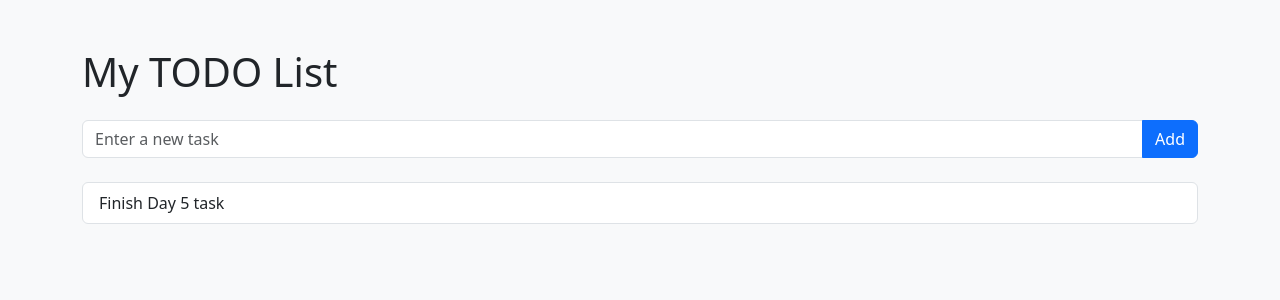
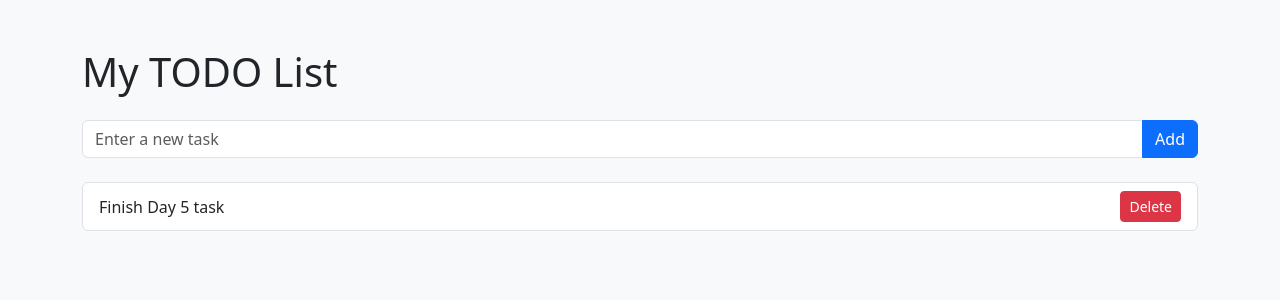
Before and after one commit to Farrelias04/flask_todo, a Flask app: page / in a window 1280 px wide. Shown: the top 300 px of the page. Run offline with Flask 3, Linux system fonts and the light colour scheme.

Commit message:
Day 5: Added delete functionality for tasks

```diff
--- a/app.py
+++ b/app.py
@@ -37,5 +37,12 @@ def home():
     tasks = Task.query.all()
     return render_template("index.html", tasks=tasks)
 
+@app.route("/delete/<int:id>", methods=["POST"])
+def delete(id):
+    task_to_delete = Task.query.get_or_404(id)
+    db.session.delete(task_to_delete)
+    db.session.commit()
+    return redirect("/")
+
 if __name__ == "__main__":
     app.run(debug=True)
--- a/templates/index.html
+++ b/templates/index.html
@@ -20,7 +20,12 @@
         <!-- Task List -->
         <ul class="list-group">
             {% for task in tasks %}
-            <li class="list-group-item">{{ task.content }}</li>
+            <li class="list-group-item d-flex justify-content-between align-items-center">
+                {{ task.content }}
+                <form action="/delete/{{ task.id }}" method="POST" style="margin: 0,">
+                    <button class="btn btn-sm btn-danger">Delete</button>
+                </form>
+            </li>
             {% else %}
             <li class="list-group-item text-muted">No tasks yet.</li>
             {% endfor %}
```
Also changed, not shown: todo.db.
